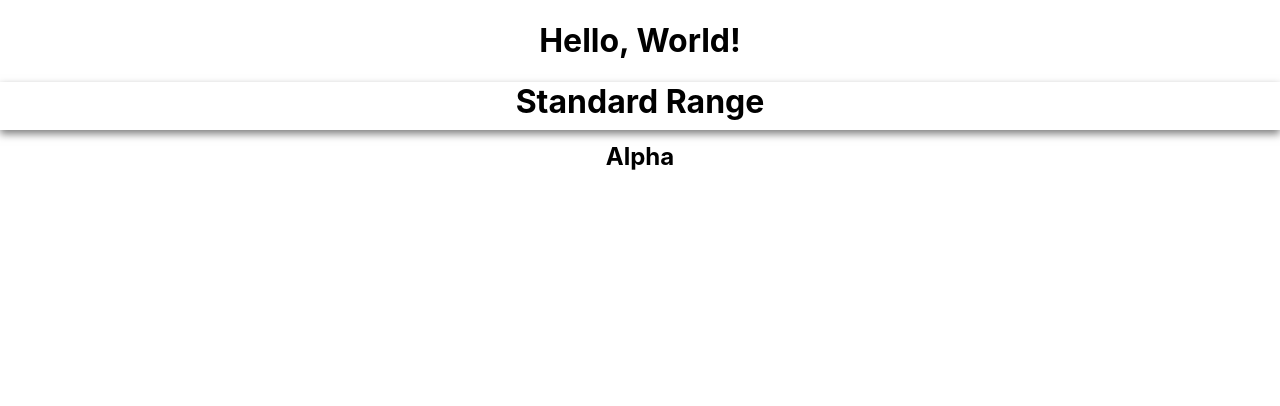
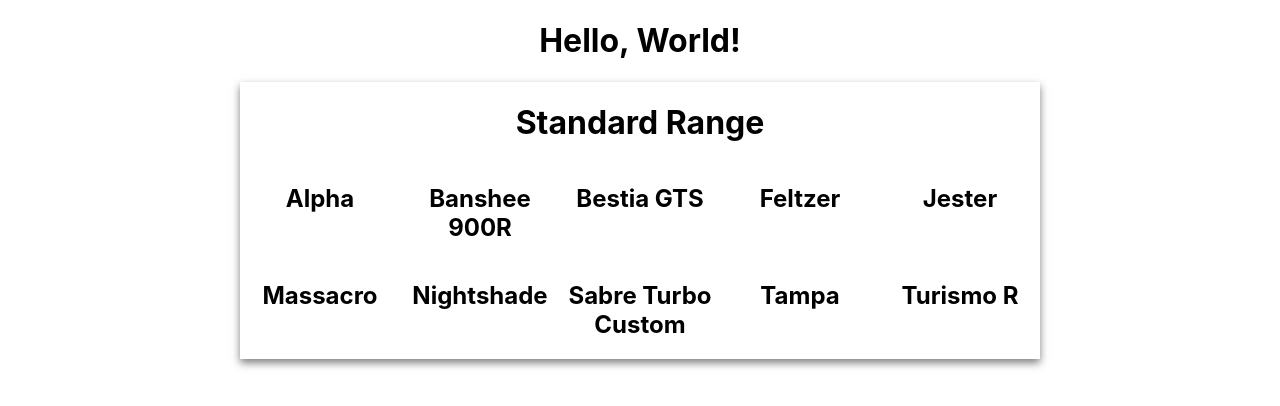
Before and after one commit to sgnu/gta-tracker, a React (Create React App) app: page / in a window 1280 px wide. Shown: the top 406 px of the page. Built offline with nearby package versions, Linux system fonts and the light colour scheme.

Commit message:
Add standard range vehicles

```diff
--- a/src/Components/Vehicle.js
+++ b/src/Components/Vehicle.js
@@ -1,11 +1,25 @@
 import React from 'react';
 
 class Vehicle extends React.Component {
+  constructor(props) {
+    super(props);
+
+    this.state = {
+      enabled: this.props.enabled
+    }
+
+    this.handleClick = this.handleClick.bind(this);
+  }
+
+  handleClick(e) {
+    this.setState(state => ({ enabled: !this.state.enabled }));
+    this.setState(state => ({ color: this.state.enabled ? '#000000' : '#00000080' }));
+  }
 
   render() {
     return (
-      <div className="Vehicle">
-        <h2>{ this.props.vehicleName }</h2>
+      <div className="Vehicle" onClick={this.handleClick}>
+        <h2 style={{ color: this.state.color }}>{ this.props.vehicleName }</h2>
       </div>
     )
   }
--- a/src/Components/VehicleCargoTracker.css
+++ b/src/Components/VehicleCargoTracker.css
@@ -1,4 +1,16 @@
 .VehicleCargoTracker {
   box-shadow: 0 4px 8px 0 #00000080;
-  height: 48px;
+
+  width: 90vw;
+  max-width: 800px;
+
+  margin: 0 auto;
+
+  display: grid;
+  grid-template-columns: repeat(5, 1fr);
 }
+
+.VehicleCargoTracker h1 {
+  grid-column-start: 1;
+  grid-column-end: 6;
+}
--- a/src/Components/VehicleCargoTracker.js
+++ b/src/Components/VehicleCargoTracker.js
@@ -1,16 +1,25 @@
 import React from 'react';
 import './VehicleCargoTracker.css'
+import Vehicle from './Vehicle'
 
 const standardRangeCars = [
   "Alpha",
-  "Banshee 900R"
+  "Banshee 900R",
+  "Bestia GTS",
+  "Feltzer",
+  "Jester",
+  "Massacro",
+  "Nightshade",
+  "Sabre Turbo Custom",
+  "Tampa",
+  "Turismo R"
 ]
 
 class VehicleCargoTracker extends React.Component {
   constructor(props) {
     super(props);
     this.state = {
-      standardRange: '00'
+      standardRange: [false, false, false, false, false, false, false, false, false, false]
     };
   }
 
@@ -18,7 +27,16 @@ class VehicleCargoTracker extends React.Component {
     return (
       <div className="VehicleCargoTracker">
         <h1>Standard Range</h1>
-        <h2>{ standardRangeCars[0] }</h2>
+        <Vehicle vehicleName={standardRangeCars[0]} enabled={ this.state.standardRange[0] } id={0} />
+        <Vehicle vehicleName={standardRangeCars[1]} enabled={ this.state.standardRange[1] } id={1} />
+        <Vehicle vehicleName={standardRangeCars[2]} enabled={ this.state.standardRange[2] } id={2} />
+        <Vehicle vehicleName={standardRangeCars[3]} enabled={ this.state.standardRange[3] } id={3} />
+        <Vehicle vehicleName={standardRangeCars[4]} enabled={ this.state.standardRange[4] } id={4} />
+        <Vehicle vehicleName={standardRangeCars[5]} enabled={ this.state.standardRange[5] } id={5} />
+        <Vehicle vehicleName={standardRangeCars[6]} enabled={ this.state.standardRange[6] } id={6} />
+        <Vehicle vehicleName={standardRangeCars[7]} enabled={ this.state.standardRange[7] } id={7} />
+        <Vehicle vehicleName={standardRangeCars[8]} enabled={ this.state.standardRange[8] } id={8} />
+        <Vehicle vehicleName={standardRangeCars[9]} enabled={ this.state.standardRange[9] } id={9} />
       </div>
     );
   }
```
